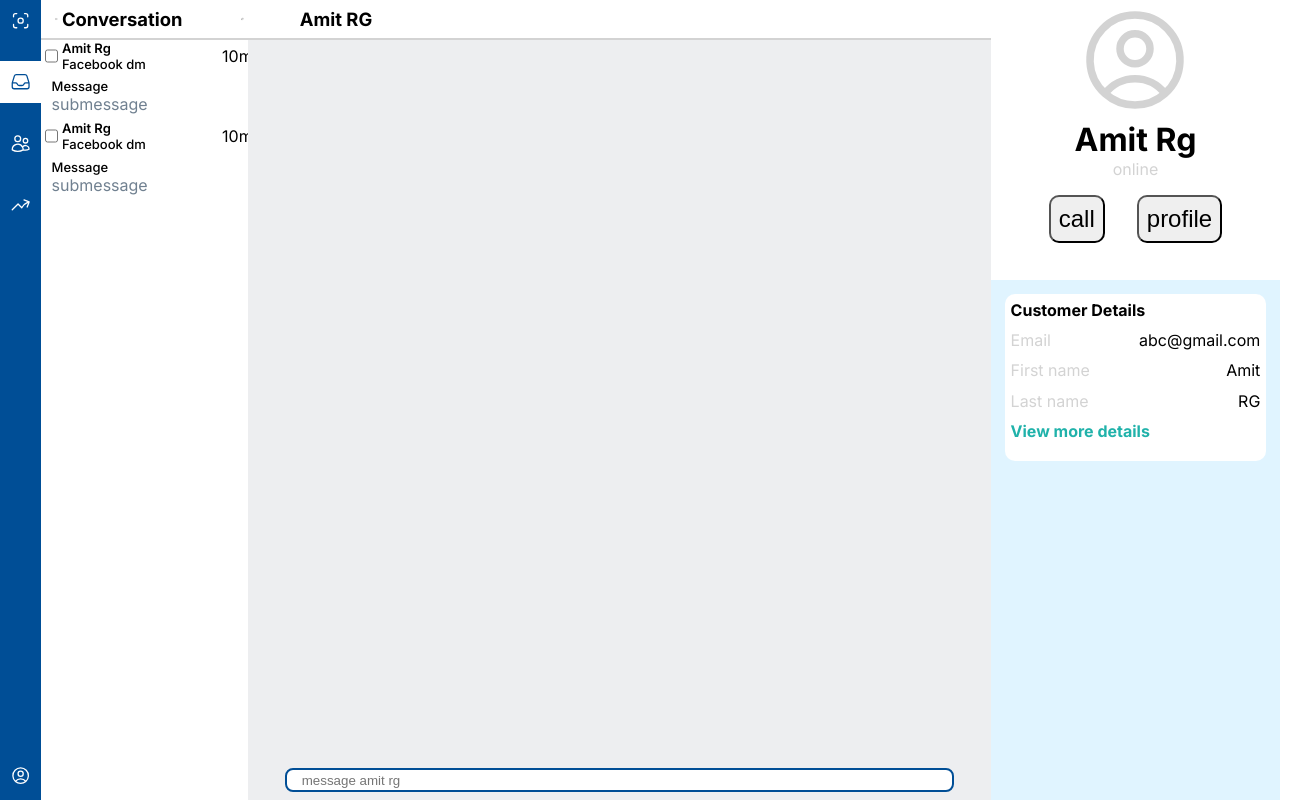
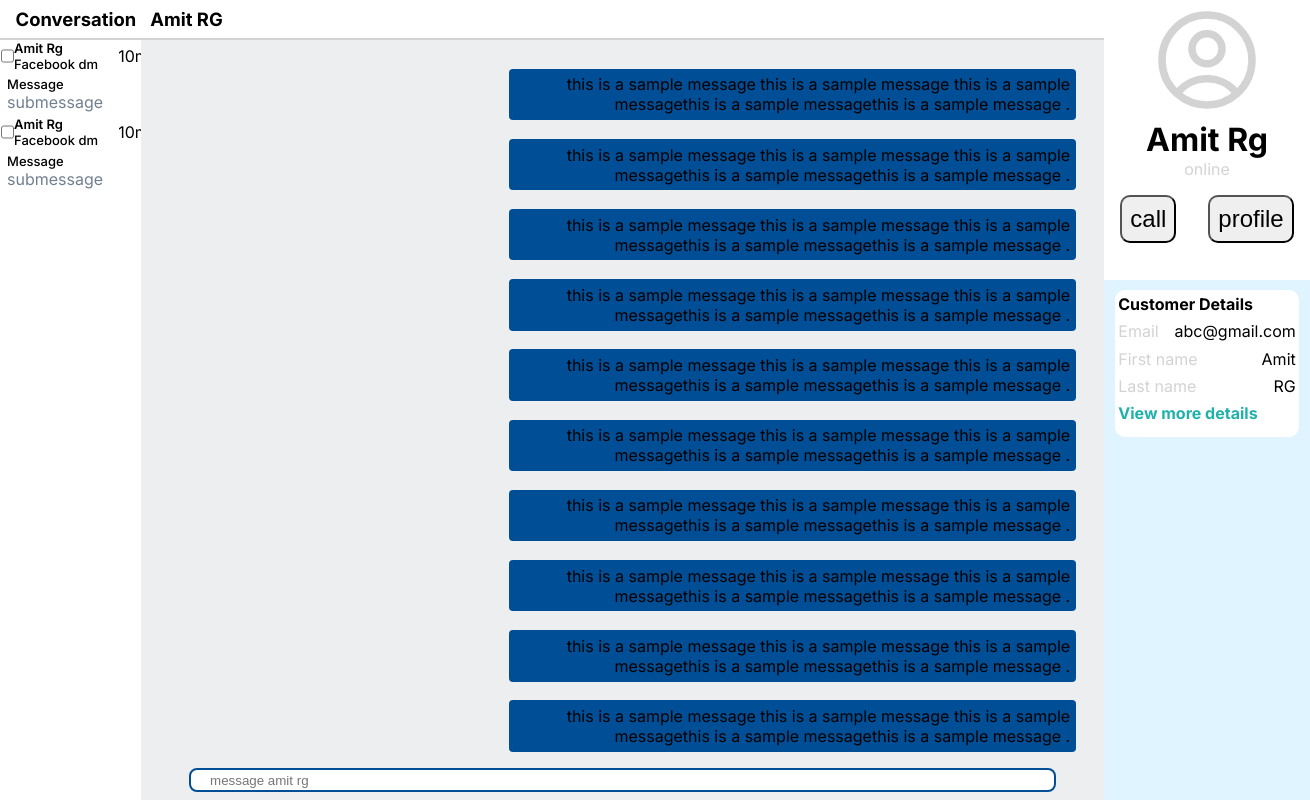
Before and after one commit to kuldeep-joshi1212/Facebook-for-bussiness, a Next.js app: page /dashboard in a window 1280 px wide. Shown: the whole page, 1310 px wide, since content can reach past the window. Built offline with nearby package versions, Linux system fonts and the light colour scheme.

Commit message:
message dummy component

```diff
--- a/src/components/message/Message.tsx
+++ b/src/components/message/Message.tsx
@@ -1,6 +1,13 @@
 import styles from "./message.module.scss"
+import {MessageCard} from "@/components/messageCard/MessageCard";
 
 export const Message=()=>{
+    //api call
+    //get data from response
+    //store data in object
+    let prop={
+        side:"right",
+    }
     return(
         <>
             <div className={styles.container}>
@@ -8,6 +15,15 @@ export const Message=()=>{
                     Amit RG
                 </header>
                 <article className={styles.messages}>
+                <MessageCard prop={prop}/>
+                    <MessageCard prop={prop}/>
+                    <MessageCard prop={prop}/>
+                    <MessageCard prop={prop}/>
+                    <MessageCard prop={prop}/>
+                    <MessageCard prop={prop}/>
+                    <MessageCard prop={prop}/>
+                    <MessageCard prop={prop}/><MessageCard prop={prop}/><MessageCard prop={prop}/><MessageCard prop={prop}/><MessageCard prop={prop}/><MessageCard prop={prop}/>
+
 
                 </article>
                 <div className={styles.chatbox}>
--- a/src/components/message/message.module.scss
+++ b/src/components/message/message.module.scss
@@ -5,7 +5,7 @@
   background-color: #edeef0;
 }
 .header{
-  padding-left: 7%;
+  padding-left: 1%;
   height: 5vh;
   display: flex;
   align-items: center;
@@ -15,7 +15,12 @@
   background-color: white;
 }
 .messages{
-  height: 90%;
+  height: 90vh;
+  display: flex;
+  flex-direction: column;
+  padding: 2% 1%;
+  overflow: scroll;
+  scrollbar-width: none;
 }
 .chatbox{
   display: flex;
--- /dev/null
+++ b/src/components/messageCard/MessageCard.tsx
@@ -0,0 +1,13 @@
+import styles from "./messageCard.module.scss"
+import "./messageCard.scss"
+
+export const MessageCard = (props:any) =>{
+    let side=props.prop.side;
+    return (
+        <>
+        <div className={`wrapper ${side}`}>
+            <div className={`card`}>this is a sample message this is a sample message this is a sample messagethis is a sample messagethis is a sample message   .</div>
+        </div>
+        </>
+    )
+}
--- /dev/null
+++ b/src/components/messageCard/messageCard.module.scss
@@ -0,0 +1,22 @@
+//.wrapper{
+//  display: flex;
+//  flex-direction: column;
+//  justify-content: flex-end;
+//  align-content: center;
+//  width:60%;
+//  border-radius: 4px;
+//  .user{
+//  justify-content: center;
+//  }
+//}
+//.user{
+//  justify-self: center;
+//  //div{
+//  //  width:max-content;
+//  //  max-width: 100%;
+//  //  padding: 1%;
+//  //  border-radius: 4px;
+//  //  background-color: #004e96;
+//  //
+//  //}
+//}
--- /dev/null
+++ b/src/components/messageCard/messageCard.scss
@@ -0,0 +1,29 @@
+.wrapper{
+  display: flex;
+  flex-direction: column;
+  justify-content: flex-end;
+  align-content: center;
+  width:60%;
+  border-radius: 4px;
+  margin:1% 0;
+  .user{
+    justify-content: center;
+  }
+}
+.card{
+  width:max-content;
+  max-width: 100%;
+  padding: 1%;
+  border-radius: 4px;
+  background-color: #004e96;
+}
+.left{
+  margin-left: 2%;
+}
+.right{
+  margin-left:auto;
+  margin-right: 2%;
+  div{
+    text-align: right;
+  }
+}
--- a/src/components/navbar/Navbar.tsx
+++ b/src/components/navbar/Navbar.tsx
@@ -1,6 +1,25 @@
 "use client"
 import styles from "./navbar.module.scss"
+import {useState} from "react";
+import axios from "axios";
 export const Navbar=()=>{
+    const [picture,setPicture]=useState("");
+    // console.log(process.env.FACEBOOK_TOKEN)
+    async function callAPI(){
+        let endpoint=`https://graph.facebook.com/v19.0/me?fields=id,name,messenger_profile,picture&access_token=${process.env.FACEBOOK_TOKEN}`
+        // console.log(process.env.FACEBOOK_TOKEN)
+        axios.get(endpoint,{})
+            .then((response)=>{
+                setPicture(response.data.picture.data.url)
+            })
+            .catch((error)=>{
+                console.log("oh no")
+            });
+
+
+    }
+    // callAPI();
+    // console.log(picture)
     return(
         <nav className={styles.navbar}>
             <div className={`${styles.icons} ${styles.section}`}>
@@ -39,11 +58,7 @@ export const Navbar=()=>{
             </div>
             <div className={`${styles.picture} ${styles.section}`}>
                 <div>
-                    <svg xmlns="http://www.w3.org/2000/svg" fill="none" viewBox="0 0 24 24" strokeWidth={1.5}
-                         stroke="currentColor" className={`w-6 h-6 ${styles.icon}`}>
-                        <path strokeLinecap="round" strokeLinejoin="round"
-                              d="M17.982 18.725A7.488 7.488 0 0 0 12 15.75a7.488 7.488 0 0 0-5.982 2.975m11.963 0a9 9 0 1 0-11.963 0m11.963 0A8.966 8.966 0 0 1 12 21a8.966 8.966 0 0 1-5.982-2.275M15 9.75a3 3 0 1 1-6 0 3 3 0 0 1 6 0Z"/>
-                    </svg>
+                    <img className={styles.profilePicture} src={picture} alt={picture} />
 
                 </div>
             </div>
--- a/src/components/navbar/navbar.module.scss
+++ b/src/components/navbar/navbar.module.scss
@@ -30,9 +30,16 @@ $fillColor:lightblue;
   display: flex;
   flex-direction: column;
   justify-content: flex-end;
+  align-items: center;
 }
 .list{
   display: flex;
   flex-direction: column;
   gap:1rem;
 }
+.profilePicture{
+  margin-bottom: 50%;
+  clip-path: circle(50% at 50% 50%);
+  background-image:url("./photo.png") ;
+
+}
--- a/utils/mongoConnection.ts
+++ b/utils/mongoConnection.ts
@@ -1,11 +1,11 @@
 import mongoose, { Model } from "mongoose"
 
 
-// const { DATABASE_URL  } = process.env
+const { MONGODB_URL  } = process.env
 
 export const connect = async () => {
     const conn = await mongoose
-        .connect("mongodb+srv://mrmxyzpdlk:Naukri!2@fb-biz.s89x01q.mongodb.net/fb-main")
+        .connect(MONGODB_URL as string)
         .catch(err => console.log(err))
     console.log("Mongoose Connection Established")
 
```
Also changed, not shown: src/app/api/auth/[...nextauth].ts (added, +27 -0 lines).
